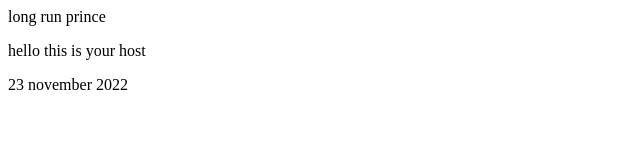
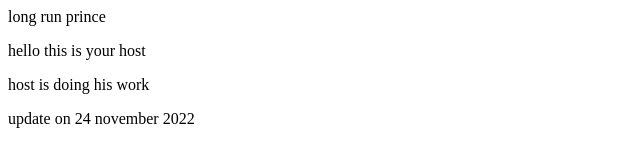
Before and after one commit to iamyourmajesty/cpp, a website: page delete2.html in a window 1280 px wide. Shown: the whole page, without its empty margins (0-640 px from the left). Drawn offline with Linux system fonts and the light colour scheme.

Commit message:
commit it 24 november

```diff
--- a/delete2.html
+++ b/delete2.html
@@ -10,7 +10,10 @@
     <div>long run prince</div>
 </body>
 <p>hello this is your host</p>
+<section>
+    <p> host is doing his work</p>
+</section>
 <section><p>
-    23 november 2022
+   update on  24 november 2022
 </p></section>
 </html>
```
Also changed, not shown: delete.html (+2 -2 lines).
